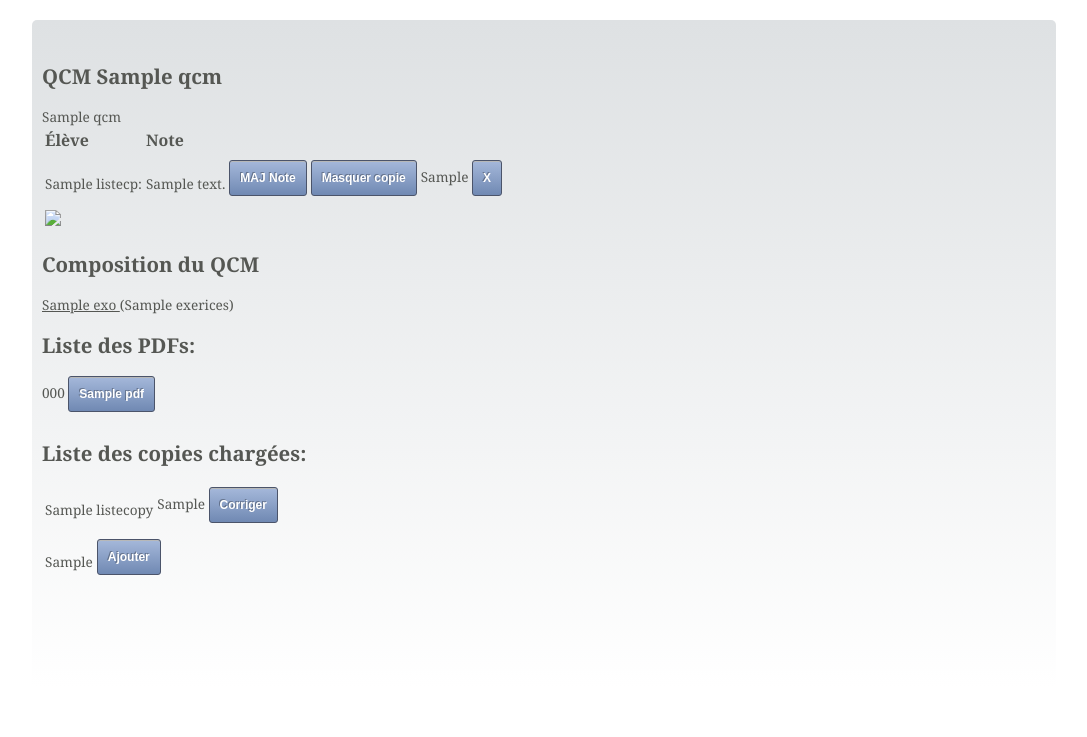
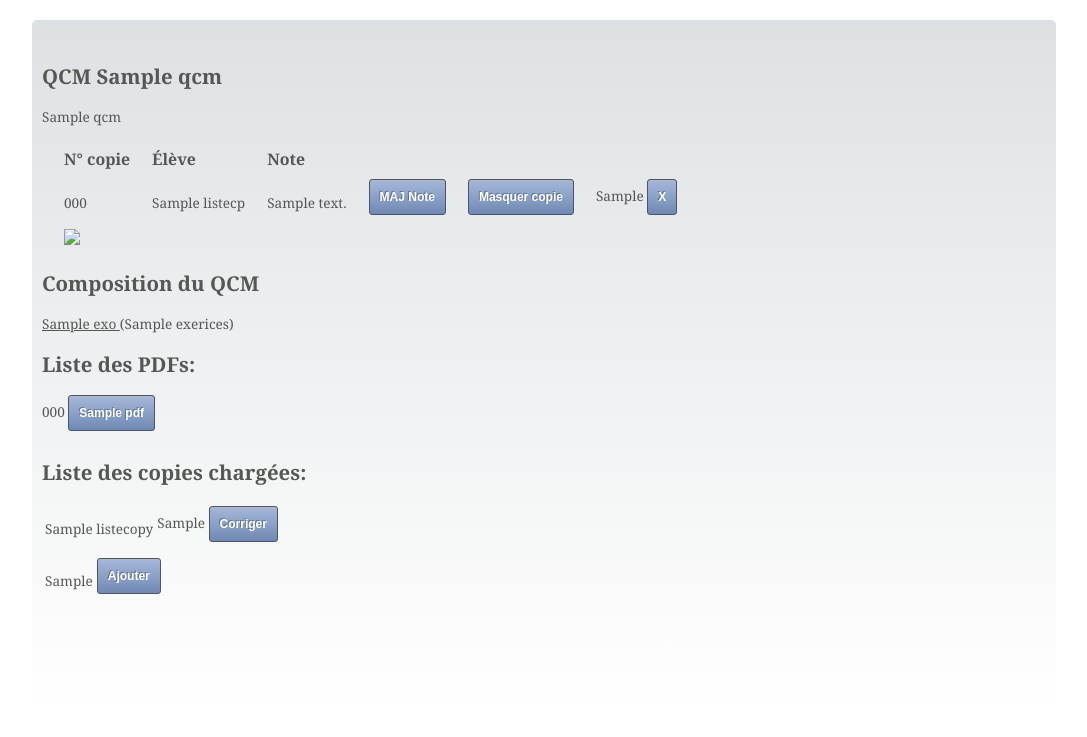
Before and after one commit to ThibautLG/QCMaker, a Django app: template prof/templates/qcmanage.html in a window 1280 px wide. Shown: the part 89-826 px from the top of the page, without its empty margins (96-1183 px from the left). Before the commit the page ends 664 px from the top, so only its background shows below. Run offline with Django 3.2, Linux system fonts and the light colour scheme; the template is opened without the code that fills it: most values are stand-ins (such as "Sample title", 1, 10 or a date in 2020).

Commit message:
Ajout de la colone des numeros des copies, et arrangement du style (plus d'espace entre les colones du tableau des notes des profs)

```diff
--- a/prof/static/style.css
+++ b/prof/static/style.css
@@ -31,12 +31,12 @@ input[id='id_note'] {
 	width: 40px;
 	border: 0px;
 }
-input[type='submit',name='hidden'] {
-	position: absolute;
-	top: -1000px;
-	width: 0;
-	height: 0;
-	border: 0;
+table.tableaunotes {
+	padding-left: 10px;
+}
+.tableaunotes td{
+	padding-left: 10px;
+	padding-right: 10px;
 }
 h3 {
 	margin-top: 0px;
--- a/prof/templates/qcmanage.html
+++ b/prof/templates/qcmanage.html
@@ -4,10 +4,11 @@
 <h2>QCM {{ qcm.nom }}<br></h2>
 {{ qcm.nomTeX }}
 {% if listecps %}
-<table cellspacing="20%">
-<tr><td><h3>Élève</h3></td><td><h3>Note</h3></td></tr>
+<br><br>
+<table cellspacing="20%" class="tableaunotes">
+<tr><td><h3>N° copie</h3></td><td><h3>Élève</h3></td><td><h3>Note</h3></td></tr>
 {% for cp in listecps %}
-<tr><td><a name="{{ cp.id }}">{{ cp.nom }}:</td><td>
+<tr><td>{{ cp.code }}</td><td><a name="{{ cp.id }}">{{ cp.nom }}</td><td>
 <form action="{% url 'prof.views.qcmanage' %}" method="post">
 
 {% csrf_token %}
@@ -29,7 +30,7 @@
 <input type="submit" value="X" />
 </form>
 </td></tr>
-<tr><td>
+<tr><td colspan="4">
 	{% for cjpg in cp.jpg %}
 	<a href="{% url 'prof.views.image' cjpg %}">
 	<img src="{% url 'prof.views.image' cjpg %}" style="height:228px"></a>
```
Also changed, not shown: prof/views.py (+7 -1 lines).
